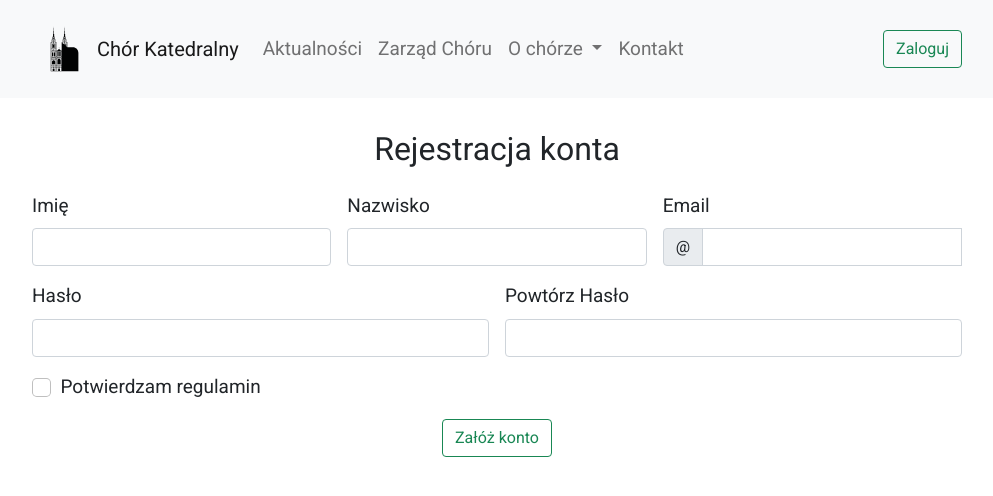
After one commit to Jan-Romanowski/choirlib, a Django app: page /user/signUp in a window 1280 px wide. The commit adds this page. Shown: the top 496 px of the page, without its empty margins (143-1136 px from the left). Run offline with Django 5.2, Linux system fonts and the light colour scheme.

Commit message:
Jakieś gówno

```diff
--- a/library/content/templates/content/template.html
+++ b/library/content/templates/content/template.html
@@ -6,34 +6,15 @@
     <meta name="viewport" content="width=device-width, initial-scale=1.0">
     <title>Chór Katedralny im. Ks. Alfreda Hoffmana w Siedlcach</title>
 
-    <link href="https://cdn.jsdelivr.net/npm/bootstrap@5.0.1/dist/css/bootstrap.min.css" rel="stylesheet" integrity="sha384-+0n0xVW2eSR5OomGNYDnhzAbDsOXxcvSN1TPprVMTNDbiYZCxYbOOl7+AMvyTG2x" crossorigin="anonymous">
-    <script src="https://cdn.jsdelivr.net/npm/bootstrap@5.0.1/dist/js/bootstrap.bundle.min.js" integrity="sha384-gtEjrD/SeCtmISkJkNUaaKMoLD0//ElJ19smozuHV6z3Iehds+3Ulb9Bn9Plx0x4" crossorigin="anonymous"></script>
-    <script src="https://code.jquery.com/jquery-3.5.1.slim.min.js"></script>
+    <link href="https://cdn.jsdelivr.net/npm/bootstrap@5.0.2/dist/css/bootstrap.min.css" rel="stylesheet" integrity="sha384-EVSTQN3/azprG1Anm3QDgpJLIm9Nao0Yz1ztcQTwFspd3yD65VohhpuuCOmLASjC" crossorigin="anonymous">
+    <script src="https://cdn.jsdelivr.net/npm/bootstrap@5.0.2/dist/js/bootstrap.bundle.min.js" integrity="sha384-MrcW6ZMFYlzcLA8Nl+NtUVF0sA7MsXsP1UyJoMp4YLEuNSfAP+JcXn/tWtIaxVXM" crossorigin="anonymous"></script>
+    <script src="https://code.jquery.com/jquery-3.6.0.min.js" integrity="sha384-vtXRMe3mGCbOeY7l30aIg8H9p3GdeSe4IFlP6G8JMa7o7lXvnz3GFKzPxzJdPfGK" crossorigin="anonymous"></script>
 
     <link rel="stylesheet" href="{% static 'content/css/main.css' %}">
     <link rel="stylesheet" href="https://fonts.googleapis.com/css?family=Roboto">
 </head>
 
 <body>
-    <script>
-        document.addEventListener('DOMContentLoaded', function() {
-            // Обработка клика по ссылкам навигации
-            document.querySelectorAll('a[href^="#"]').forEach(anchor => {
-                anchor.addEventListener('click', function (e) {
-                    e.preventDefault();
-
-                    const target = document.querySelector(this.getAttribute('href'));
-
-                    if (target) {
-                        window.scrollTo({
-                            top: target.offsetTop - 100,
-                            behavior: 'smooth'
-                        });
-                    }
-                });
-            });
-        });
-    </script>
     <div class="overlay">
         <nav class="navbar navbar-light navbar-expand-lg bg-light sticky-top">
             <div class="container main-container">
@@ -72,7 +53,7 @@
                             <a class="nav-link" href="{% url 'contact' %}">Kontakt</a>
                         </li>
                     </ul>
-                    <a class="btn btn-outline-success" href="#" role="button">Zaloguj</a>
+                    <a class="btn btn-outline-success" href="{% url 'signIn' %}" role="button">Zaloguj</a>
                 </div>
             </div>
         </nav>
@@ -82,5 +63,7 @@
             {% endblock %}
         </div>
     </div>
+
+    {% block extra_js %}{% endblock %}
 </body>
 </html>
--- /dev/null
+++ b/library/user/templates/user/signUp.html
@@ -0,0 +1,99 @@
+{% extends 'content/template.html' %}
+
+{% load static %}
+{% block body %}
+
+<form class="row g-3 needs-validation" novalidate>
+  <h2 class="text-center mt-5">Rejestracja konta</h2>
+  <div class="col-md-4">
+    <label for="name" class="form-label">Imię</label>
+    <input type="text" class="form-control" id="name" name = "name" required>
+    <div class="valid-feedback">
+      Wygląda dobrze!
+    </div>
+    <div class="invalid-feedback">
+      Wygląda źle!
+    </div>
+  </div>
+  <div class="col-md-4">
+    <label for="surname" class="form-label">Nazwisko</label>
+    <input type="text" class="form-control" id="surname" name = "surname" required>
+    <div class="valid-feedback">
+      Wygląda dobrze!
+    </div>
+    <div class="invalid-feedback">
+      Wpisz nazwisko
+    </div>
+  </div>
+  <div class="col-md-4">
+    <label for="validationCustomUsername" class="form-label">Email</label>
+    <div class="input-group has-validation">
+      <span class="input-group-text" id="inputGroupPrepend">@</span>
+      <input type="text" class="form-control" id="validationCustomUsername" aria-describedby="inputGroupPrepend" required>
+      <div class="valid-feedback">
+        Wygląda dobrze!
+      </div>
+      <div class="invalid-feedback">
+        Email ma być w postaci 'example@gmail.com'
+      </div>
+    </div>
+  </div>
+  <div class="col-md-6">
+    <label for="validationCustom03" class="form-label">Hasło</label>
+    <input type="text" class="form-control" id="validationCustom03" required>
+    <div class="invalid-feedback">
+      Wpisz hasło
+    </div>
+  </div>
+  <div class="col-md-6">
+    <label for="validationCustom03" class="form-label">Powtórz Hasło</label>
+    <input type="text" class="form-control" id="validationCustom03" required>
+    <div class="invalid-feedback">
+      Wpisz hasło
+    </div>
+  </div>
+  <div class="col-12">
+    <div class="form-check">
+      <input class="form-check-input" type="checkbox" value="" id="invalidCheck" required>
+      <label class="form-check-label" for="invalidCheck">
+        Potwierdzam regulamin
+      </label>
+      <div class="invalid-feedback">
+        Musisz potwierdzić regulamin
+      </div>
+    </div>
+  </div>
+  <div class="col-12 text-center">
+    <button class="btn btn-outline-success" type="submit">Załóż konto</button>
+  </div>
+</form>
+
+{% endblock %}
+
+{% block extra_js %}
+<script>
+
+document.addEventListener('DOMContentLoaded', function() {
+
+(function () {
+  'use strict'
+
+  var forms = document.querySelectorAll('.needs-validation')
+
+  Array.prototype.slice.call(forms)
+    .forEach(function (form) {
+      form.addEventListener('submit', function (event) {
+        if (!form.checkValidity()) {
+          event.preventDefault()
+          event.stopPropagation()
+        }
+
+        form.classList.add('was-validated')
+      }, false)
+    })
+})()
+
+
+  });
+</script>
+{% endblock %}
--- a/library/user/urls.py
+++ b/library/user/urls.py
@@ -2,5 +2,6 @@ from django.urls import path
 from . import views
 
 urlpatterns = [
-    path('register', views.index, name='main'),
+    path('signUp', views.signUp, name='signUp'),
+    path('signIn', views.signIn, name='signIn'),
 ]
--- a/library/user/views.py
+++ b/library/user/views.py
@@ -1,8 +1,11 @@
 from django.shortcuts import render
 
 def index(request):
-    return render(request, 'main/index.html')
+    return render(request, 'user/index.html')
 
 
-def register(request):
-    return render(request, 'main/index.html')
+def signIn(request):
+    return render(request, 'user/signIn.html')
+
+def signUp(request):
+    return render(request, 'user/signUp.html')
```
Also changed, not shown: library/user/templates/user/index.html (deleted, +0 -10 lines), library/user/templates/user/signIn.html (added, +32 -0 lines), library/user/models.py (line endings or trailing spaces).
